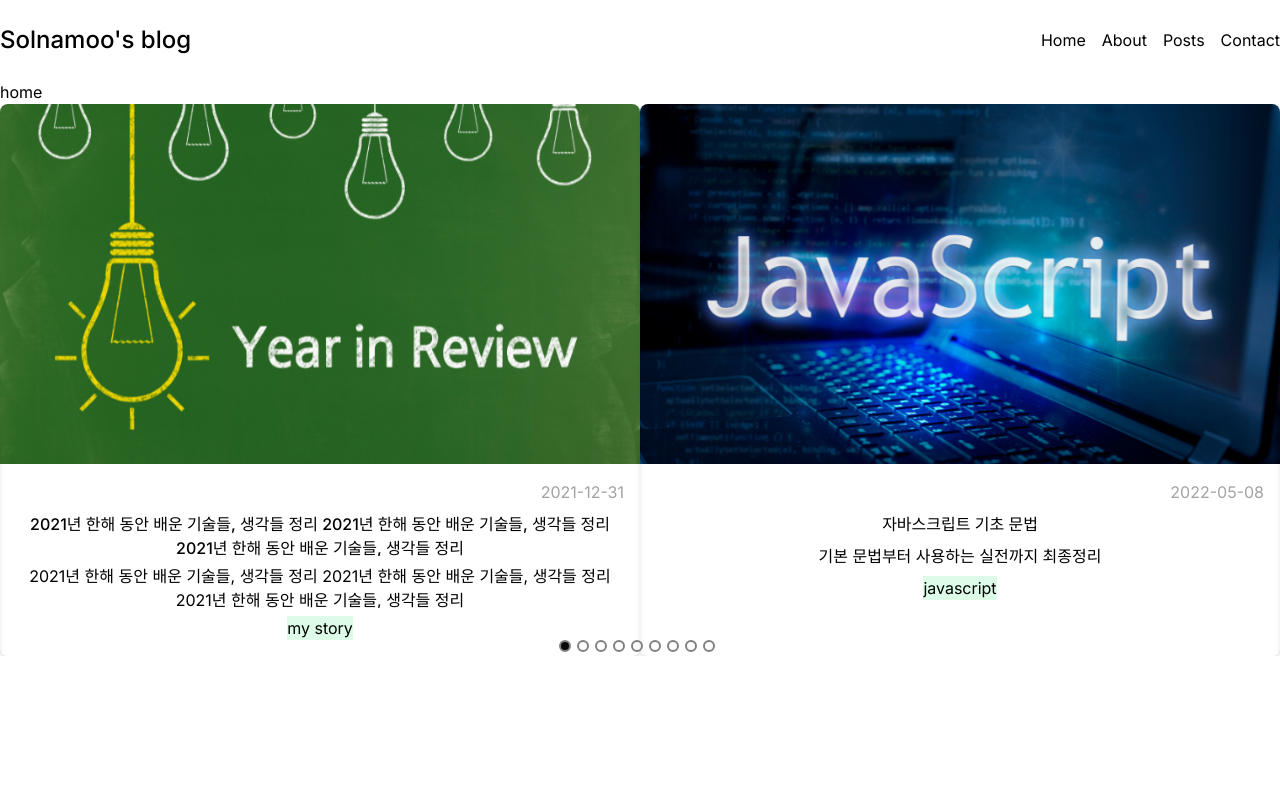
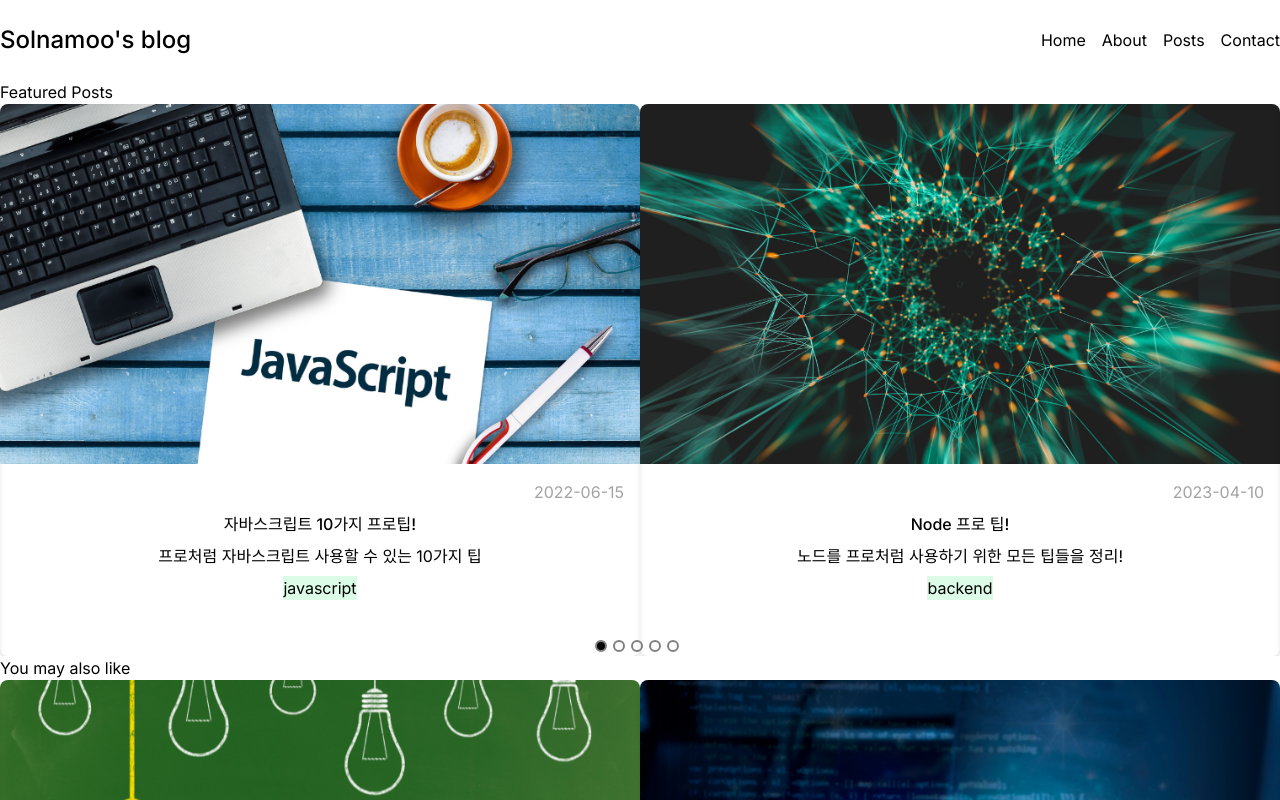
Before and after one commit to sol-namoo/nextjs-13-practice, a Next.js app: page /home in a window 1280 px wide. Shown: the top 800 px of the page. Built offline with nearby package versions, Linux system fonts and the light colour scheme.

Commit message:
feat: add possible use case of getPosts function

```diff
--- a/src/app/home/page.tsx
+++ b/src/app/home/page.tsx
@@ -6,8 +6,10 @@ export default async function ContactPage() {
 
   return (
     <>
-      <h1>home</h1>
-      <CardCarousel posts={posts} />
+      <h1>Featured Posts</h1>
+      <CardCarousel posts={posts.filter((post) => post.featured === true)} />
+      <h1>You may also like</h1>
+      <CardCarousel posts={posts.filter((post) => post.featured === false)} />
     </>
   );
 }
--- a/src/app/posts/page.tsx
+++ b/src/app/posts/page.tsx
@@ -11,7 +11,7 @@ export default async function PostsPage({
 }: {
   searchParams: { [key: string]: string | string[] | undefined };
 }) {
-  const posts = await getPosts(searchParams["category"] as string);
+  const posts = await getPosts("category", searchParams["category"] as string);
 
   return (
     <>
--- a/src/app/service/posts.ts
+++ b/src/app/service/posts.ts
@@ -2,6 +2,7 @@ import path from "path";
 import { promises as fs } from "fs";
 
 export type Post = {
+  [key: string]: string | boolean | undefined;
   title: string;
   description: string;
   date: string;
@@ -18,12 +19,17 @@ export type PostView = {
   next?: Post;
 };
 
-export async function getPosts(filter?: string | null): Promise<Post[]> {
+export async function getPosts(
+  filterType?: string,
+  filter?: string | boolean | undefined
+): Promise<Post[]> {
   const filePath = path.join(process.cwd(), "data", "posts.json");
   const posts = await fs.readFile(filePath, "utf-8");
 
-  if (filter) {
-    return JSON.parse(posts).filter((post: Post) => post.category === filter);
+  if (filterType && filter) {
+    return JSON.parse(posts).filter(
+      (post: Post) => post[filterType] === filter
+    );
   } else {
     return JSON.parse(posts);
   }
```
